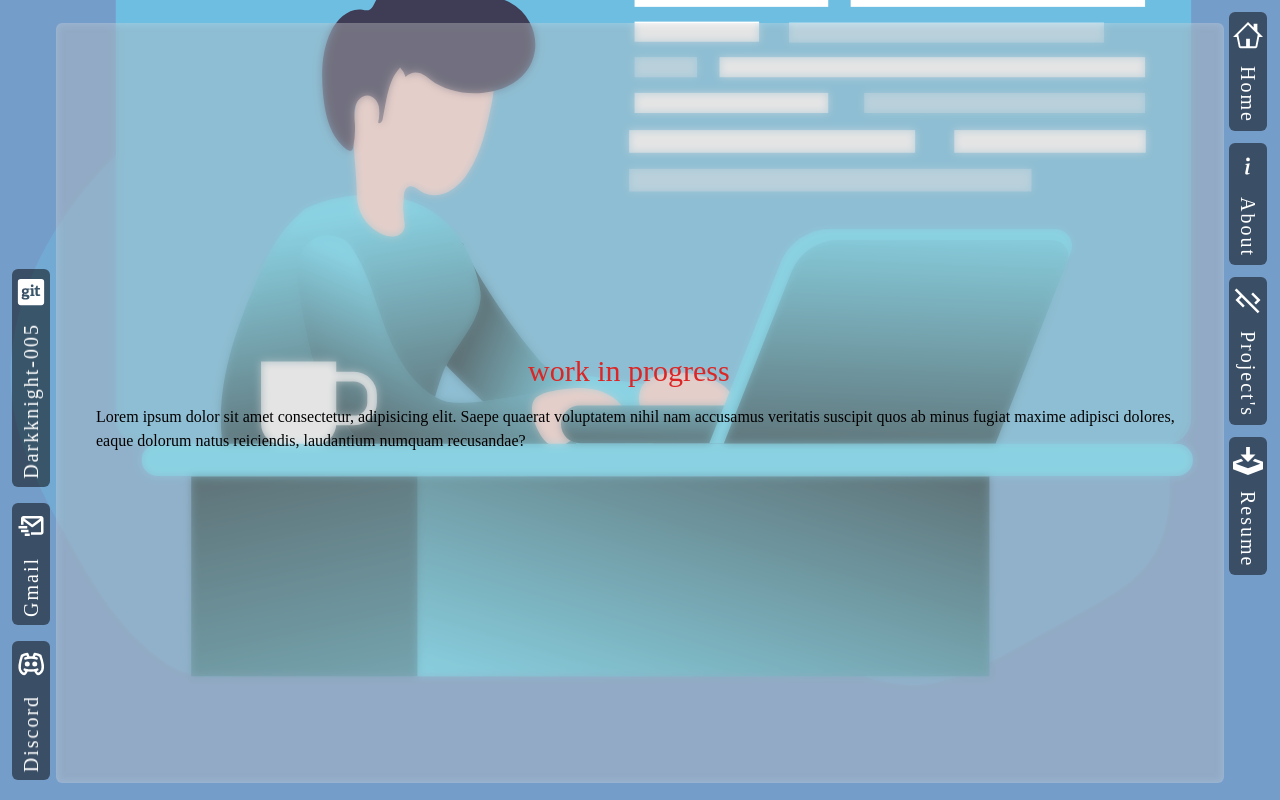
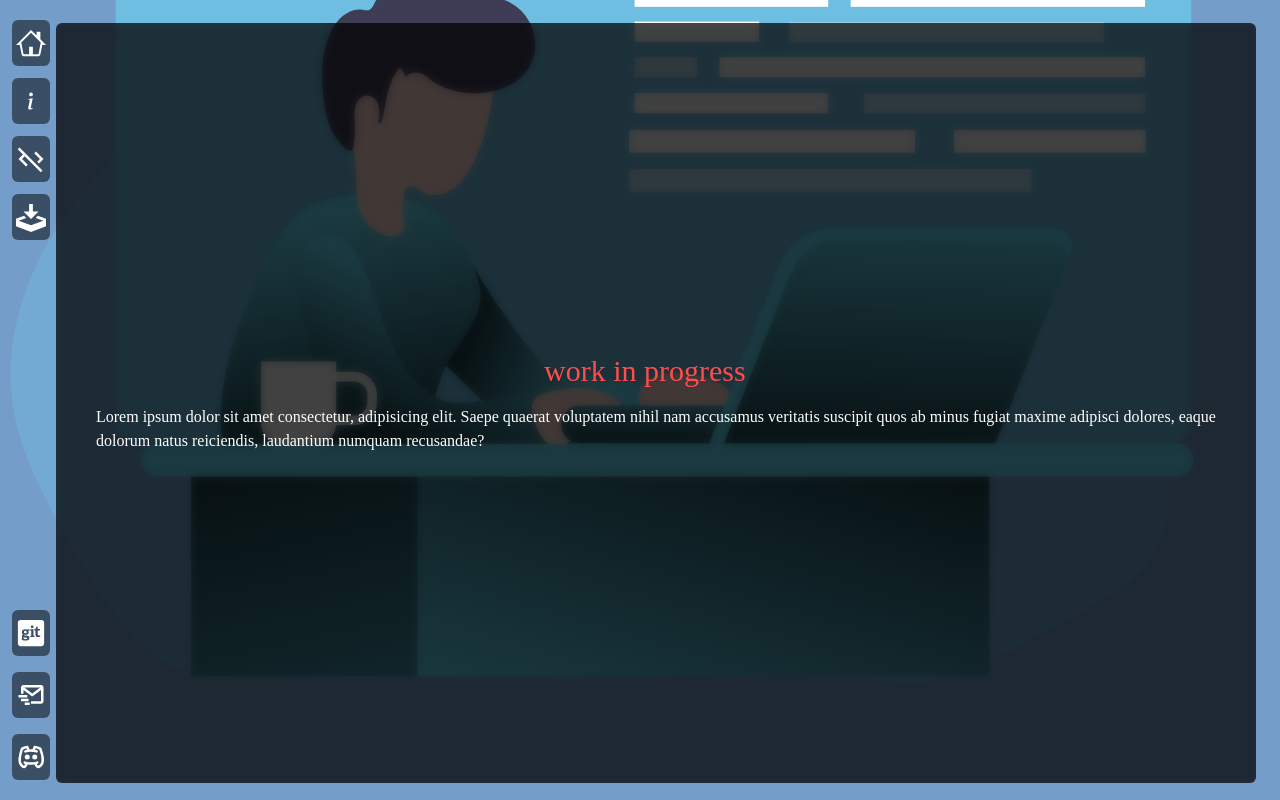
Before and after one commit to Darkknight-005/portfolio, a Next.js app: page / in a window 1280 px wide. Built offline with nearby package versions, Linux system fonts and the light colour scheme.

Commit message:
is navbar is fixed

```diff
--- a/components/main.js
+++ b/components/main.js
@@ -5,9 +5,9 @@ const Main = () => {
     return (
         <main className='w-auto h-screen bg-black/20 snap-y snap-mandatory overflow-y-scroll' id='main'>
 
-            <div className='h-screen snap-start lg:px-14 pb-10 outline-black' id='home'>
-                <div className='h-full relative top-[3%] rounded-md flex flex-col items-center justify-center gap-y-4 backdrop-blur-sm backdrop-opacity-60 backdrop-brightness-75 bg-white/30 text-black px-5 '>
-                    <h3 className='text-3xl text-red-600 home_h3'>work in progress</h3>
+            <div className='h-screen snap-start lg:pl-14 lg:pr-6 pb-10 outline-black' id='home'>
+                <div className='h-full relative top-[3%] rounded-md flex flex-col items-center justify-center gap-y-4 backdrop-blur-sm backdrop-opacity-60 backdrop-brightness-75 bg-black/70 text-white px-5 '>
+                    <h3 className='text-3xl text-red-600 brightness-200 home_h3'>work in progress</h3>
                     <p className='mx-5 '>
                     Lorem ipsum dolor sit amet consectetur, adipisicing elit. Saepe quaerat voluptatem nihil nam accusamus veritatis suscipit quos ab minus fugiat maxime adipisci dolores, eaque dolorum natus reiciendis, laudantium numquam recusandae?
                     </p>
--- a/components/menu.js
+++ b/components/menu.js
@@ -4,7 +4,7 @@ const Menu = ({Icon, Title, Name}) => {
   return (
     <li className='Menu text-white flex items-center gap-2 cursor-pointer px-1 py-2 justify-start space-y-2 tracking-widest group backdrop-sm bg-black/50 rounded-md' title={Name}>
     {Icon && <Icon className='text-3xl'  />}
-    <h3 className='group-hover:block group-hover:text-red-100 hidden lg:block' id='title' >{Title}</h3>
+    <h3 className='group-hover:block group-hover:text-red-100 hidden' id='title' >{Title}</h3>
   </li>
   )
 }
--- a/pages/index.js
+++ b/pages/index.js
@@ -20,7 +20,7 @@ function App() {
         <title>Portfolio</title>
       </Head>
       <div className=''>
-        <ul className='gap-y-3 text-green-500 flex flex-col justify-center text-xl fixed left-[96%] top-3 z-10 ' id='menu'>
+        <ul className='gap-y-3 text-green-500 flex flex-col justify-center text-xl fixed left-3 top-3 z-10 py-2 ' id='menu'>
           <Link href='/#home'>
             <a>
               <Menu Icon={GoHome} Title='Home' />
--- a/styles/Home.css
+++ b/styles/Home.css
@@ -10,8 +10,10 @@ li {
   transform-style: preserve-3d;
 }
 
-#social li>h3 {
+
+#social li>h3 ,#menu li>h3 {
   rotate: 180deg;
+  color: orangered;
 }
 
 #home, #about, #project {
```
